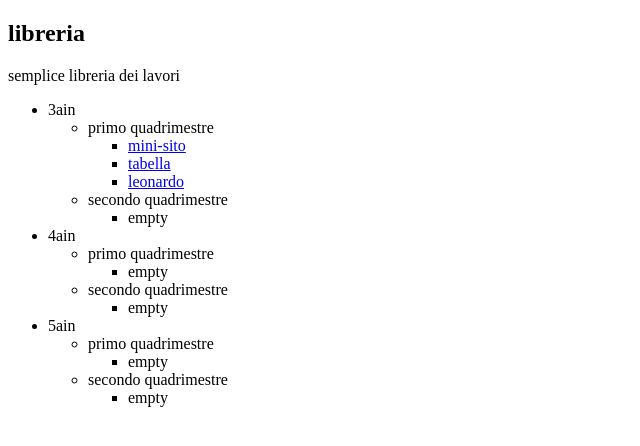
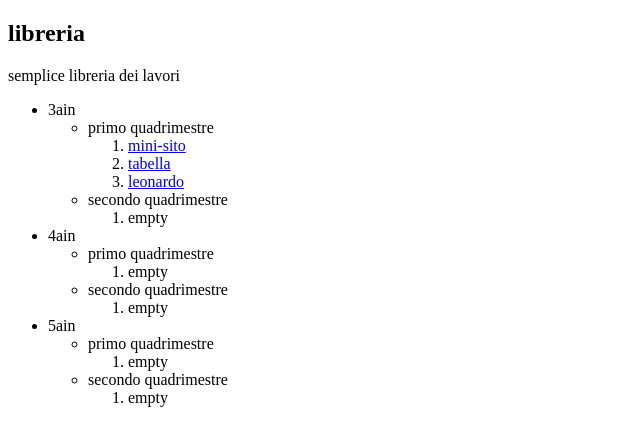
Before and after one commit to Leon-py/3ain_tabella, a plain HTML site: page index.html in a window 1280 px wide. Shown: the full height of the page, 0-640 px from the left. Drawn offline with Linux system fonts and the light colour scheme.

Commit message:
Update index.html portfolio
cosmetic

```diff
--- a/index.html
+++ b/index.html
@@ -17,44 +17,44 @@
         <li>3ain
             <ul>
                 <li>primo quadrimestre
-                    <ul>
+                    <ol>
                         <li><a href="lavori/3ain/primo-quadrimestre/es-minisito/">mini-sito</a></li>
                         <li><a href="lavori/3ain/primo-quadrimestre/es-tabella/">tabella</a></li>
                         <li><a href="lavori/3ain/primo-quadrimestre/es-leonardo/">leonardo</a></li>
-                    </ul>
+                    </ol>
                 </li>
                 <li>secondo quadrimestre
-                    <ul>
+                    <ol>
                         <li>empty</li>
-                    </ul>
+                    </ol>
                 </li>
             </ul>
         </li>
         <li>4ain
             <ul>
                 <li>primo quadrimestre
-                    <ul>
+                    <ol>
                         <li>empty</li>
-                    </ul>
+                    </ol>
                 </li>
                 <li>secondo quadrimestre
-                    <ul>
+                    <ol>
                         <li>empty</li>
-                    </ul>
+                    </ol>
                 </li>
             </ul>
         </li>
         <li>5ain
             <ul>
                 <li>primo quadrimestre
-                    <ul>
+                    <ol>
                         <li>empty</li>
-                    </ul>
+                    </ol>
                 </li>
                 <li>secondo quadrimestre
-                    <ul>
+                    <ol>
                         <li>empty</li>
-                    </ul>
+                    </ol>
                 </li>
             </ul>
         </li>
```
